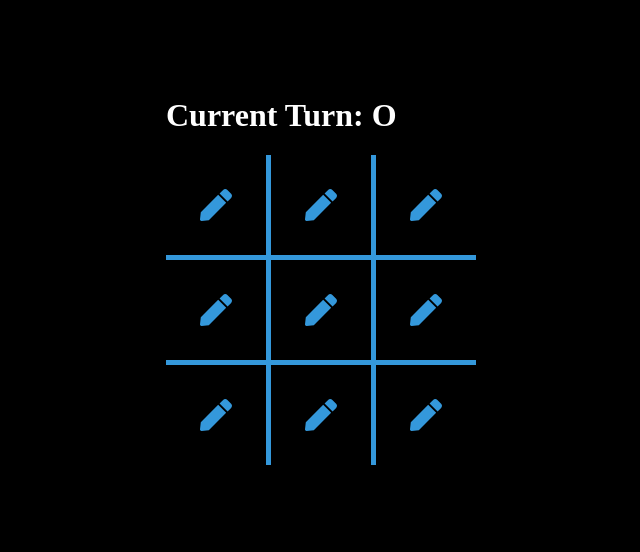
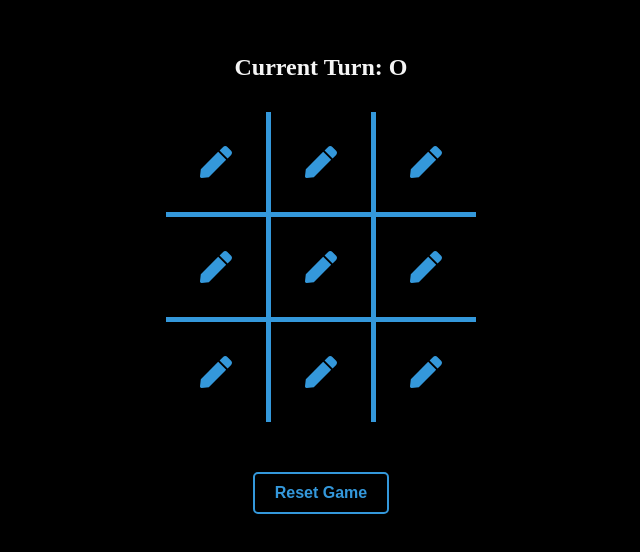
Before and after one commit to Harshitshukla0208/Tic-Tac-Toe-react, a React (Vite) app: page / in a window 1280 px wide. Shown: the part 138-690 px from the top of the page, without its empty margins (319-959 px from the left). Built offline with nearby package versions, Linux system fonts and the light colour scheme.

Commit message:
added winning logics and a reset game button

```diff
--- a/src/components/card/Card.jsx
+++ b/src/components/card/Card.jsx
@@ -1,7 +1,7 @@
 import Icon from '../icon/Icon';
 import './Card.css';
 
-function Card({ onPlay, player, index, turn, gridSize }) {
+function Card({ onPlay, player, index }) {
     let icon = <Icon />;
 
     if (player === "X") {
@@ -10,14 +10,8 @@ function Card({ onPlay, player, index, turn, gridSize }) {
         icon = <Icon name={"circle"} />;
     }
 
-    const handleClick = () => {
-        if (onPlay) {
-            onPlay(index, turn);
-        }
-    };
-
     return (
-        <div className={`card card${index + 1}`} onClick={handleClick}>
+        <div className={`card card${index + 1}`} onClick={() => onPlay(index)}>
             {icon}
         </div>
     );
--- a/src/components/grid/Grid.jsx
+++ b/src/components/grid/Grid.jsx
@@ -6,13 +6,48 @@ function Grid() {
     const [turn, setTurn] = useState(true); // if false then X is having the turn | if true then O having the turn
     const gridSize = 3; // Assuming a 3x3 grid
     const [board, setBoard] = useState(Array(gridSize * gridSize).fill(""));
+    const [winner, setWinner] = useState(null);
+
+    function isWinner(board, symbol){
+        //row
+        console.log(board, symbol)
+        if(board[0] == board[1] && board[1] == board[2] && board[2] == symbol) return symbol;
+        if(board[3] == board[4] && board[4] == board[5] && board[5] == symbol) return symbol;
+        if(board[6] == board[7] && board[7] == board[8] && board[8] == symbol) return symbol;
+
+        //col
+        if(board[0] == board[3] && board[3] == board[6] && board[6] == symbol) return symbol;
+        if(board[1] == board[4] && board[4] == board[7] && board[7] == symbol) return symbol;
+        if(board[2] == board[5] && board[5] == board[8] && board[8] == symbol) return symbol;
+
+        //diagonals
+        if(board[0] == board[4] && board[4] == board[8] && board[8] == symbol) return symbol;
+        if(board[2] == board[4] && board[4] == board[6] && board[6] == symbol) return symbol;
+
+        return "";
+    }
 
     function play(index) {
         console.log("move played", index);
+
         const newBoard = [...board];
         newBoard[index] = turn ? "O" : "X";
+
+        const win = isWinner(newBoard, turn ? "O" : "X");
+        console.log("winner is", win);
+
+        if (win) {
+            setWinner(win);
+        }
+
         setBoard(newBoard);
         setTurn(!turn);
+    }
+
+    function reset(){
+        setBoard(Array(gridSize * gridSize).fill(""));
+        setWinner(null);
+        setTurn(true);
     }
 
     return (
@@ -20,8 +55,16 @@ function Grid() {
             <h1 className="turnHighlight">Current Turn: {(turn) ? 'O' : 'X'}</h1>
             <div className="grid">
                 {board.map((value, idx) => (
-                    <Card onPlay={play} player={value} key={idx} index={idx} turn={turn} gridSize={gridSize} />
+                    <Card onPlay={play} player={value} key={idx} index={idx} />
                 ))}
+            </div>
+            {winner && (
+                <>
+                    <h1 className="turnHighlight">Winner is {winner}</h1>
+                </>
+            )}
+            <div class="reset-container">
+                <button class="reset" onClick={reset}>Reset Game</button>
             </div>
         </>
     );
--- a/src/components/grid/grid.css
+++ b/src/components/grid/grid.css
@@ -13,6 +13,48 @@ body {
     gap: 5px; /* Adjust the gap between cells as needed */
 }
 
-.turnHighlight{
-    color: white;
+.turnHighlight {
+    font-size: 24px;
+    font-weight: bold;
+    text-align: center;
+    color: whitesmoke;
+    margin-bottom: 20px;
+    text-shadow: 2px 2px 4px rgba(0, 0, 0, 0.2);
+    transition: color 0.3s, text-shadow 0.3s;
+    display: flex;
+    justify-content: center;
+    align-items: center;
+    height: 50px; /* You may adjust the height based on your design */
 }
+
+.turnHighlight:hover {
+    color: #2ecc71;
+    text-shadow: 2px 2px 6px rgba(0, 0, 0, 0.4);
+}
+
+
+.reset-container {
+    text-align: center;
+}
+
+.reset {
+    margin-top: 50px;
+    display: inline-block;
+    padding: 10px 20px;
+    font-size: 16px;
+    font-weight: bold;
+    text-align: center;
+    text-decoration: none;
+    border: 2px solid #3498db;
+    color: #3498db;
+    background-color: black;
+    cursor: pointer;
+    border-radius: 5px;
+    transition: background-color 0.3s, color 0.3s, border-color 0.3s;
+}
+
+.reset:hover {
+    background-color: #3498db;
+    color: #fff;
+    border-color: #fff;
+}
```
